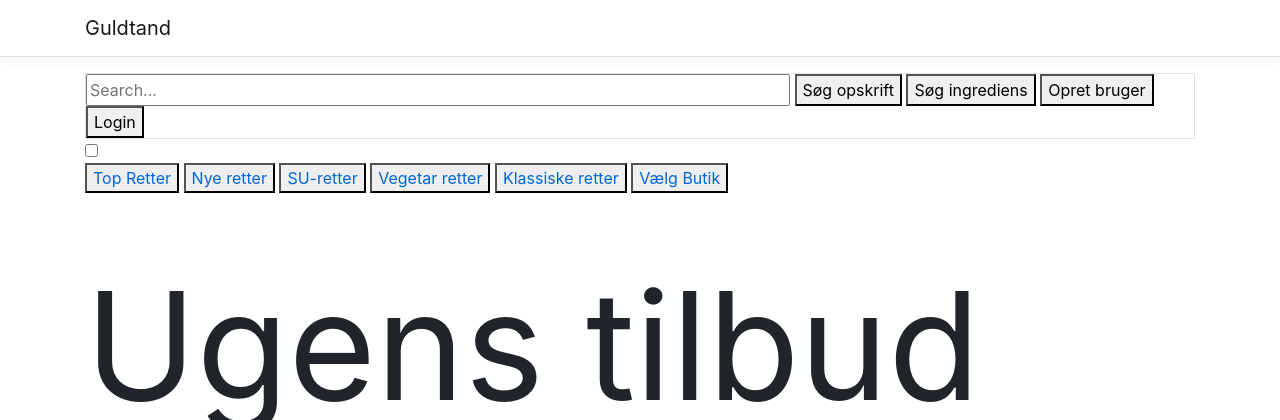
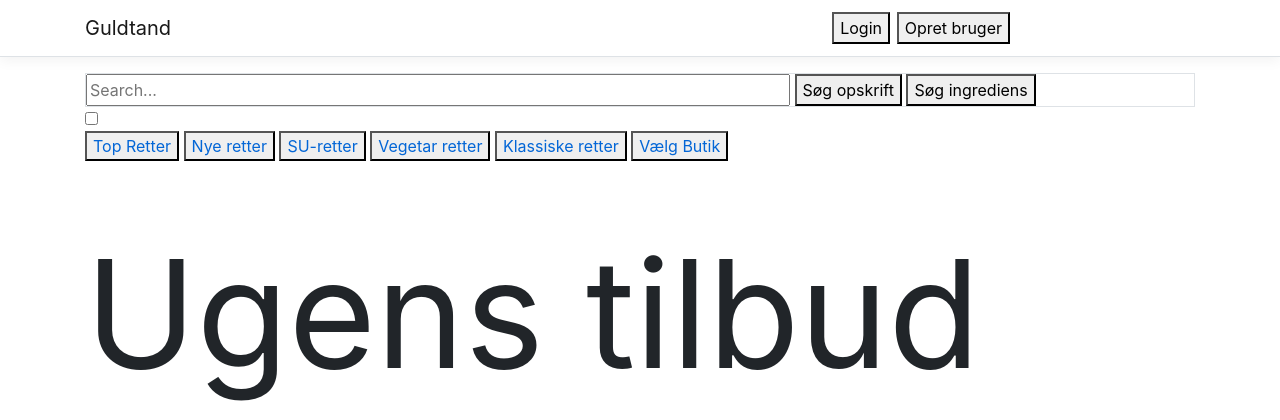
Before and after one commit to Jogans/Gruppe1Semester4, an ASP.NET Core app: page / in a window 1280 px wide. Shown: the top 420 px of the page. Run offline with ASP.NET Core 8, Linux system fonts and the light colour scheme.

Commit message:
Changed Login & create user buttons position

```diff
--- a/WebApplicationTest/WebApplication1/Pages/Index.cshtml
+++ b/WebApplicationTest/WebApplication1/Pages/Index.cshtml
@@ -17,8 +17,7 @@
             <input style="height: 32px; width: 704px;" type="text" placeholder="Search..." required>
             <button style="height: 32px;" type="button">Søg opskrift</button>
             <button style="height: 32px;" type="button">Søg ingrediens</button>
-            <button style="height: 32px;" type="button">Opret bruger</button>
-            <button style="height: 32px;" type="button">Login</button>
+
         </div>
     </div>
 
--- a/WebApplicationTest/WebApplication1/Pages/Shared/_Layout.cshtml
+++ b/WebApplicationTest/WebApplication1/Pages/Shared/_Layout.cshtml
@@ -17,6 +17,8 @@
                         aria-expanded="false" aria-label="Toggle navigation">
                     <span class="navbar-toggler-icon"></span>
                 </button>
+                <button class="Create_user" style="height: 32px;" type="button">Opret bruger</button>
+                <button class="Login" style="height: 32px;" type="button">Login</button>
                 <div class="navbar-collapse collapse d-sm-inline-flex flex-sm-row-reverse">
                     <ul class="navbar-nav flex-grow-1">
                     </ul>
--- a/WebApplicationTest/WebApplication1/wwwroot/css/site.css
+++ b/WebApplicationTest/WebApplication1/wwwroot/css/site.css
@@ -77,3 +77,17 @@ body {
     white-space: nowrap;
     line-height: 60px; /* Vertically center the text there */
 }
+
+.Login {
+    display: block;
+    position: absolute;
+    right: 390px;
+    float: right;
+}
+
+.Create_user {
+    display: block;
+    position: absolute;
+    right: 270px;
+    float: right;
+}
```
Also changed, not shown: 2 other files.
